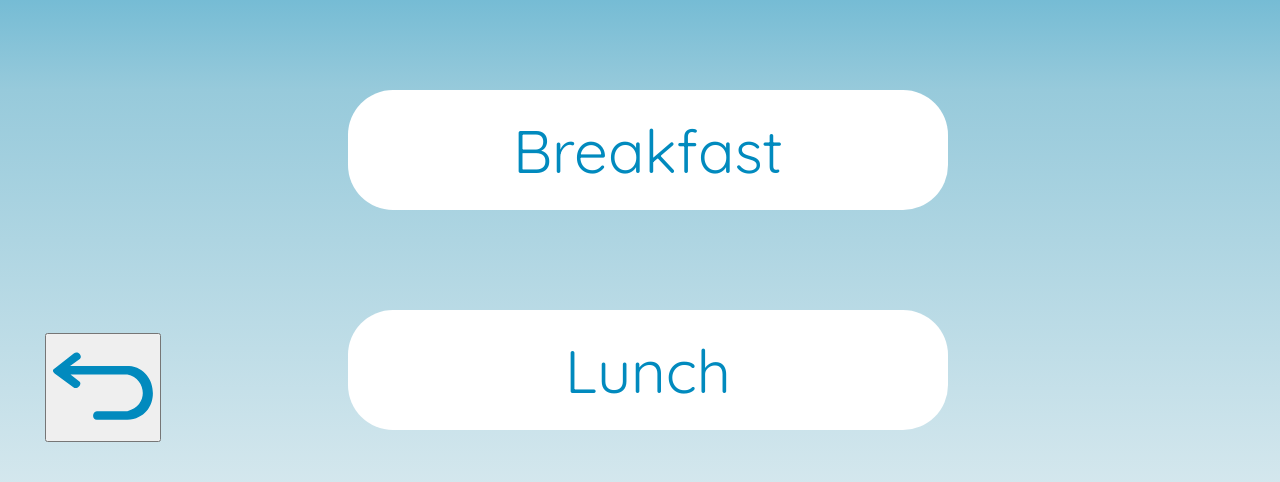
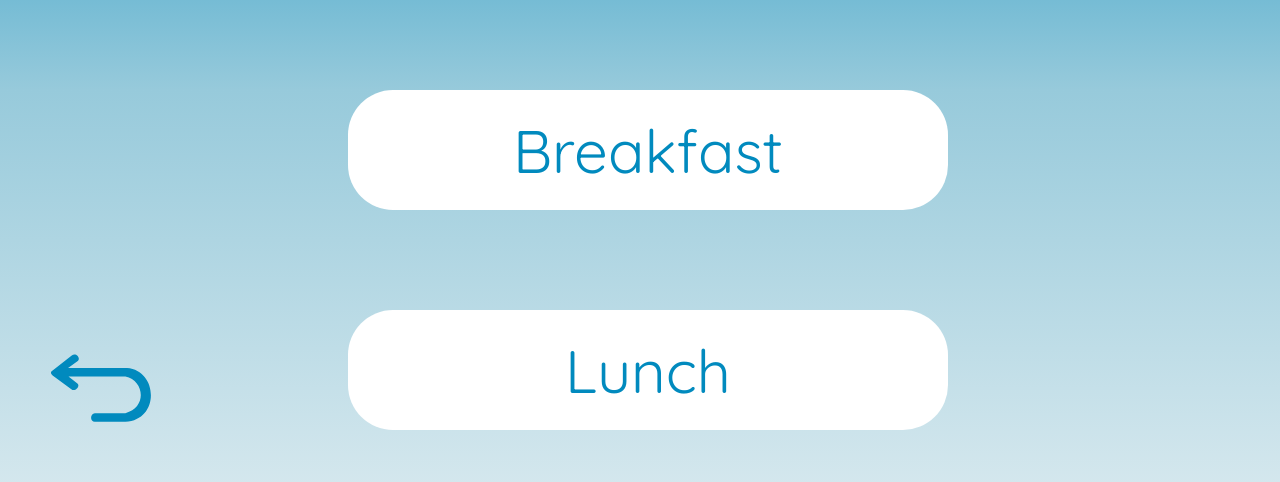
Before and after one commit to Cynthiafeng/IGen, a website: page 5_eat/index.html in a window 1280 px wide. Shown: the part 318-800 px from the top of the page. Drawn offline with Linux system fonts and the light colour scheme.

Commit message:
Final css

```diff
--- a/2_tutorial/tutorial4.css
+++ b/2_tutorial/tutorial4.css
@@ -157,6 +157,11 @@
     #img_bac{
         height:50px;
         width:50px;
+    }
+
+    #bac {
+        border: none;
+        background: none;
     }
 
     #state{
@@ -378,6 +383,11 @@
         width:100px;
     }
 
+    #bac {
+        border: none;
+        background: none;
+    }
+
 #state{
     color: #FFFFFF;
     margin-left: auto;
--- a/3_getstarted/app.css
+++ b/3_getstarted/app.css
@@ -70,6 +70,11 @@ body{
 #img_bac{
         height:50px;
         width:50px;
+    }
+
+    #bac {
+        border: none;
+        background: none;
     }
 
 }
@@ -211,4 +216,9 @@ body{
         height:100px;
         width:100px;
     }
+
+    #bac {
+        border: none;
+        background: none;
+    }
 }
--- a/5_eat/app.css
+++ b/5_eat/app.css
@@ -203,6 +203,11 @@
         height:50px;
         width:50px;
     }
+
+    #bac {
+        border: none;
+        background: none;
+    }
 }
 
 
@@ -302,6 +307,11 @@
         width:100px;
     }
 
+    #bac {
+        border: none;
+        background: none;
+    }
+
     #inpEat {
     width: 80%;
     background: #e0e0e0;
--- a/company/company.css
+++ b/company/company.css
@@ -20,6 +20,12 @@
         height:50px;
         width:50px;
     }
+
+    #bac {
+        border: none;
+        background: none;
+    }
+
     #main_cont{
         display:flex;
         flex-direction: column;
@@ -215,4 +221,9 @@
         height:100px;
         width:100px;
     }
+
+    #bac {
+        border: none;
+        background: none;
+    }
 }
```
